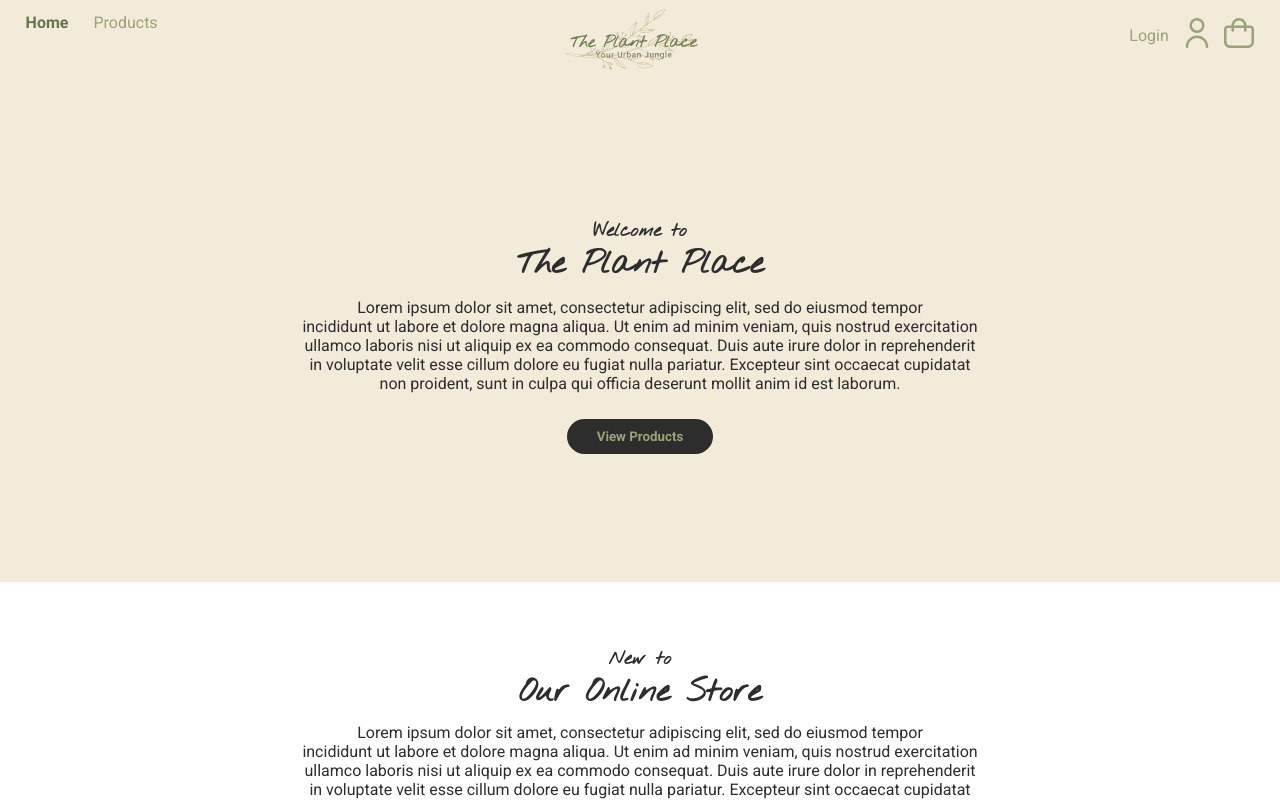
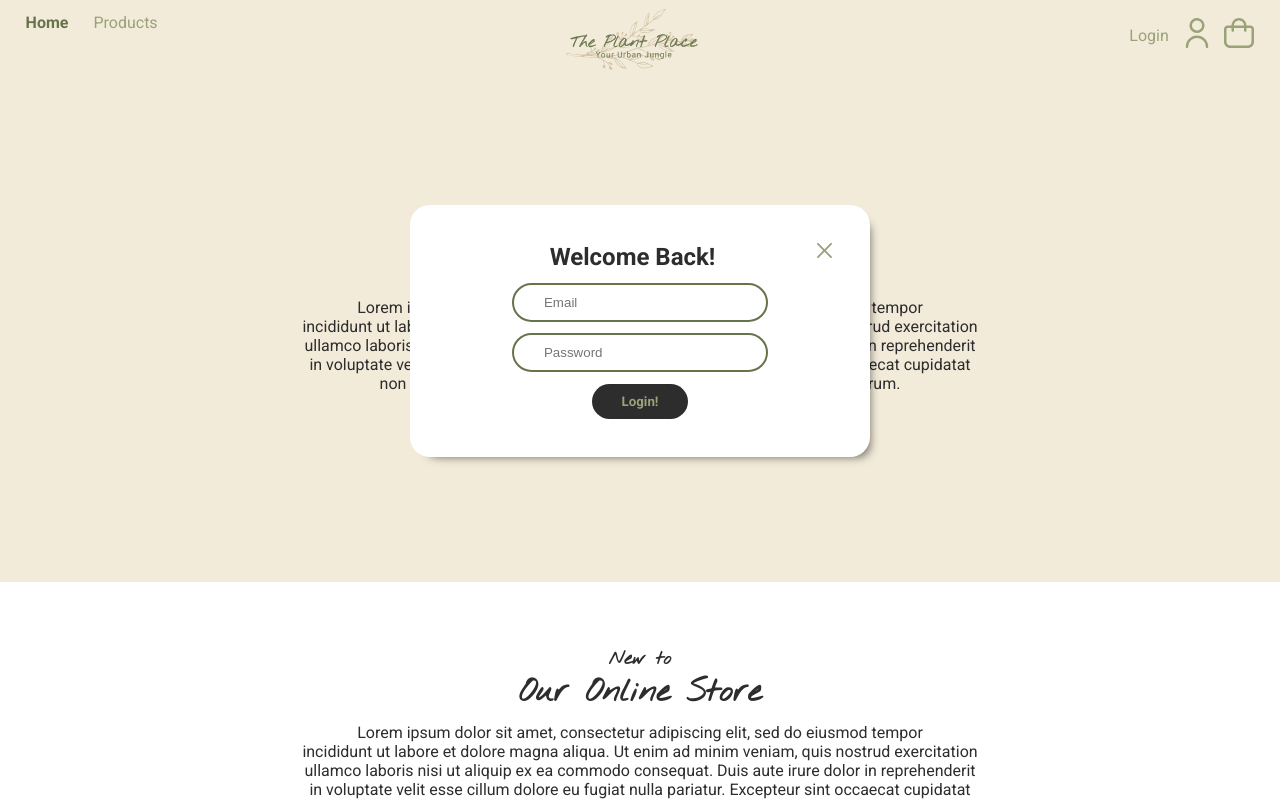
Before and after one commit to bee2805/ThePlantPlace, a React (Create React App) app in the folder client/: page / in a window 1280 px wide. Both pictures are taken after a click on the element 1196 px from the left and 32 px from the top of the page. Shown: the top 800 px of the page. Built offline with nearby package versions, Linux system fonts and the light colour scheme.

Commit message:
Login Modal made
- still want to style it a bit more at a later stage

```diff
--- a/client/src/Components/NavBar.js
+++ b/client/src/Components/NavBar.js
@@ -1,10 +1,17 @@
-import React from "react";
+import React, { useState } from "react";
 import {NavLink} from 'react-router-dom';
+import LoginModal from '../components/LoginModal';
 
 function NavBar () {
+    const [loginModal, setLoginModal] = useState();
+
+    const login = () => {
+        setLoginModal(<LoginModal rerender={setLoginModal}/>);
+    }
 
     return(
         <div className="NavBar">
+            {loginModal}
             <div className="NavItems">
                 <NavLink to="/"> <p className="nav-home">Home</p> </NavLink>
                 <NavLink to="/ProductPage"> <p className="nav-Products">Products</p> </NavLink>
@@ -13,8 +20,8 @@ function NavBar () {
             <div className="logo"></div>
 
             <div className="shopping-bag"></div>
-            <div className="user-img"></div>
-            <p className="login">Login</p>
+            <div className="user-img" onClick={login}></div>
+            <p className="login" onClick={login}>Login</p>
         </div>
     )
 }
--- a/client/src/Pages/LandingPage.js
+++ b/client/src/Pages/LandingPage.js
@@ -14,7 +14,7 @@ function LandingPage () {
                 ullamco laboris nisi ut aliquip ex ea commodo consequat. Duis aute irure dolor in reprehenderit<br/>
                 in voluptate velit esse cillum dolore eu fugiat nulla pariatur. Excepteur sint occaecat cupidatat <br/>
                 non proident, sunt in culpa qui officia deserunt mollit anim id est laborum.</p>
-                <button>View Products</button>
+                <a href='/ProductPage'><button>View Products</button></a>
             </div>{/* header */}
 
             {/* new to store */}
--- /dev/null
+++ b/client/src/components/LoginModal.js
@@ -0,0 +1,23 @@
+import React from "react";
+
+function LoginModal (props) {
+
+    const closeModal = () =>{
+        props.rerender();
+    }
+
+    return(
+        <div className="LoginModal">
+            <form>
+                <div className="closeModal" onClick={closeModal}></div>
+                <h2>Welcome Back!</h2>
+                <input placeholder="Email" type="text"/>
+                <input placeholder="Password" type="password"/>
+                <br/>
+                <button>Login!</button>
+            </form>
+        </div>
+    )
+}
+
+export default LoginModal;
--- a/client/src/index.css
+++ b/client/src/index.css
@@ -13,6 +13,13 @@ h1{
   margin-bottom: 1%;
   font-family: 'Nothing You Could Do', cursive;
   color: #2d2d2d;
+}
+
+h2{
+  margin: 0;
+  font-family: 'Roboto', sans-serif;
+  color: #2d2d2d;
+  margin-bottom: 3%;
 }
 
 h3{
@@ -145,6 +152,61 @@ a:link{
   background-image: url('assets/icons/user-img-hover.svg');
 }
 
+/* --------------------------------------------- */
+/* LOGIN MODAL */
+.LoginModal{
+  width: 30%;
+  margin-left: 32%;
+  margin-top: 15%;
+  height: auto;
+  padding: 3%;
+  background-color: white;
+  position: absolute;
+  position: fixed;
+  z-index: 2;
+  border-radius: 20px;
+  text-align: center;
+  box-shadow: 8px 8px 10px -8px rgba(0,0,0,0.55);
+  -webkit-box-shadow: 8px 8px 10px -8px rgba(0,0,0,0.55);
+  -moz-box-shadow: 8px 8px 10px -8px rgba(0,0,0,0.55);
+  /* animation: fadeIn 1s;
+  animation: fadeOut 1s; */
+}
+
+/* @keyframes fadeIn {
+  0% { opacity: 0; }
+  100% { opacity: 1; }
+}
+
+@keyframes fadeOut {
+  100% { opacity: 1; }
+  0% { opacity: 0; }
+} */
+
+.closeModal{
+  width: 15px;
+  height: 15px;
+  background-image: url('assets/icons/close.svg');
+  float: right;
+  background-position: center;
+  background-size: cover;
+  cursor: pointer;
+}
+
+.closeModal:hover{
+  background-image: url('assets/icons/close-hover.svg');
+}
+
+input{
+  width: 50%;
+  margin-bottom: 3%;
+  border-radius: 20px;
+  padding: 10px 30px;
+  border: 2px solid #67734B;
+}
+
+/* --------------------------------------------- */
+/* CART MODAL */
 
 /* --------------------------------------------- */
 /* HOME PAGE STYLING */
@@ -258,8 +320,8 @@ a:link{
 .saleInfo{
   width: 40%;
   padding: 2%;
-  padding-top: 4.2%;
-  padding-Bottom: 4.2%;
+  padding-top: 5%;
+  padding-Bottom: 5%;
   height: auto;
   background-color: #D3C5A7;
   border-radius: 20px;
```
Also changed, not shown: client/src/assets/icons/close-hover.svg (added), client/src/assets/icons/close.svg (added).
